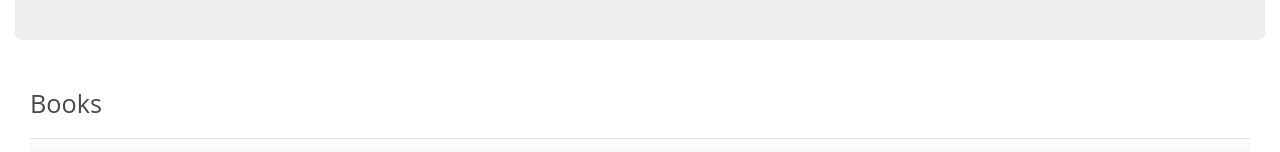
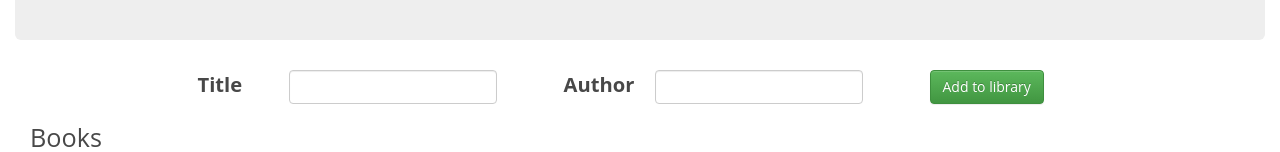
Before and after one commit to ZacharyKlein/book-store, a React (Create React App) app in the folder client/: page / in a window 1280 px wide. Shown: the part 286-438 px from the top of the page. Built offline with nearby package versions, Linux system fonts and the light colour scheme; no server answers.

Commit message:
Add Book form

```diff
--- a/client/src/app/books.js
+++ b/client/src/app/books.js
@@ -5,6 +5,7 @@ require('./../css/style.css');
 require('whatwg-fetch');
 
 import BookList from './book-list';
+import BookForm from './book-form';
 import {SERVER_URL} from '../config';
 
 class Books extends Component {
@@ -21,10 +22,32 @@ class Books extends Component {
       .catch(ex => console.error('parsing failed', ex))
   }
 
+  submitNewBook = (book) => {
+    fetch(`${SERVER_URL}/api/book`, {
+      method: 'POST',
+      headers: {'Content-Type': 'application/json'},
+      body: JSON.stringify(book)
+    }).then(r => r.json())
+      .then(json => this.addBook(json))
+      .catch(ex => console.error('Unable to load books', ex));
+  };
+
+
+
+  addBook = (book) => {
+    let books = this.state.books;
+    books.push({id: book.id, author: book.author, title: book.title});
+    this.setState({books});
+  };
+
+
+
+
   render() {
     return (
       <Grid>
-        <BookList books={this.state.books} />
+        <BookForm onSubmit={this.submitNewBook}/>
+        <BookList books={this.state.books} deleteBook={this.deleteBook}/>
       </Grid>
     );
   }
```
